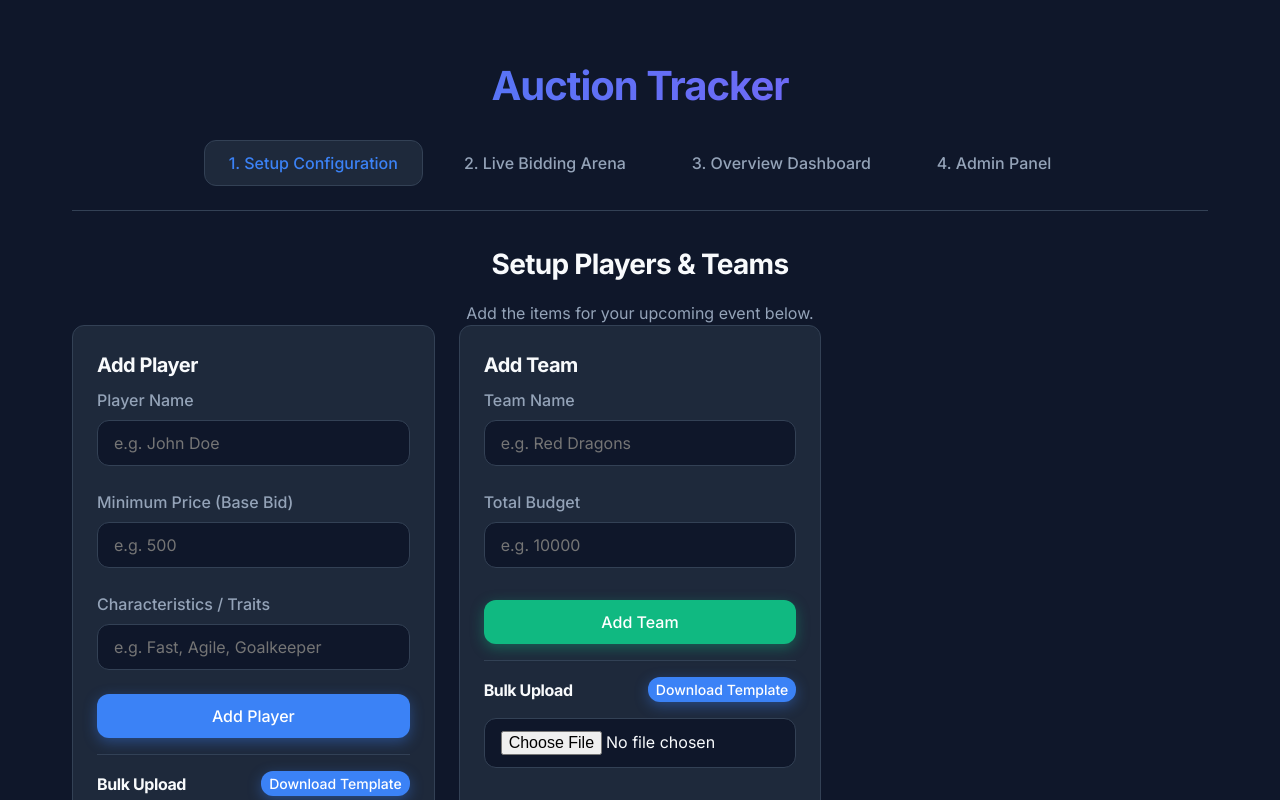
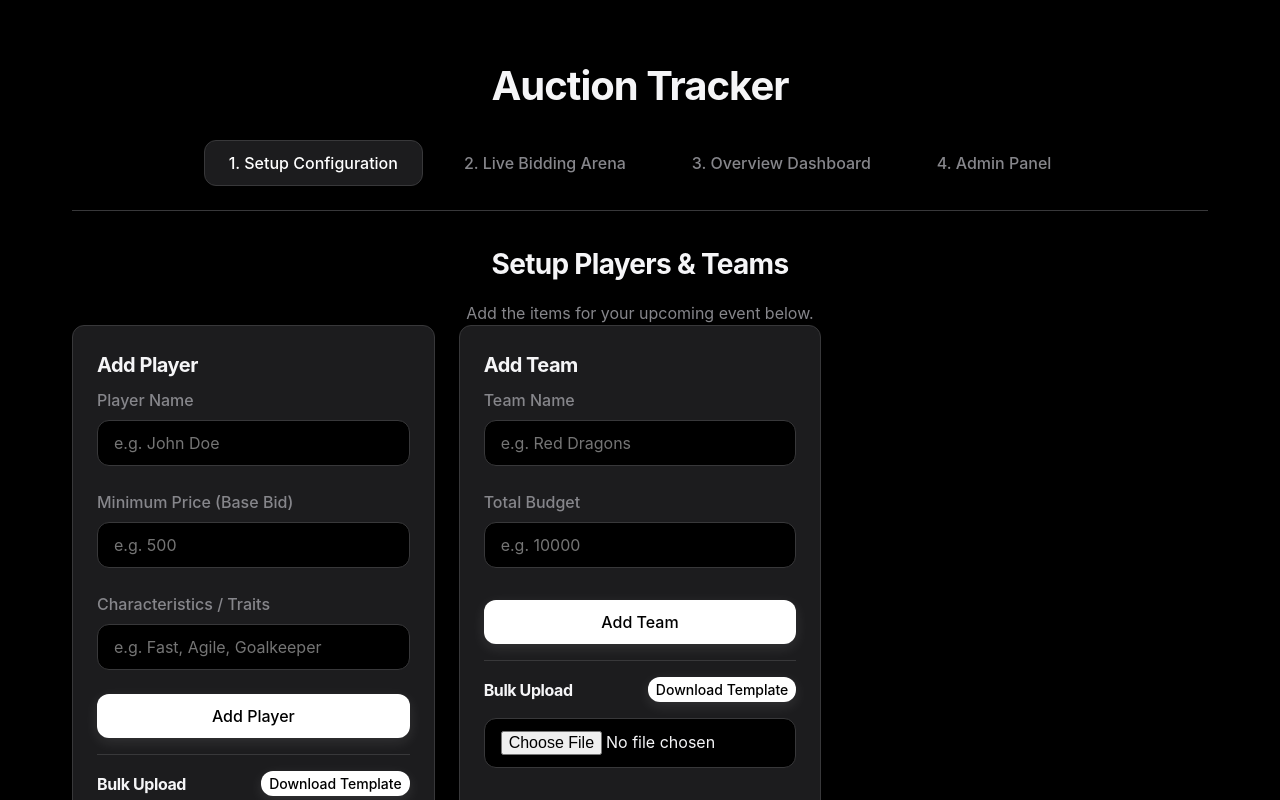
Before and after one commit to piyushagr11/betting_tracker, a React (Vite) app: page / in a window 1280 px wide. Shown: the top 800 px of the page. Built offline with nearby package versions, Linux system fonts and the light colour scheme.

Commit message:
Update font and color styles to Apple UI theme

```diff
--- a/src/index.css
+++ b/src/index.css
@@ -1,23 +1,23 @@
-@import url('https://fonts.googleapis.com/css2?family=Inter:wght@300;400;500;600;700&display=swap');
+/* Using standard Apple system fonts */
 
 :root {
-  /* Color Palette - Premium Dark Mode */
-  --bg-base: #0f172a;      /* slate-900 */
-  --bg-elevated: #1e293b;  /* slate-800 */
-  --bg-elevated-hover: #334155; /* slate-700 */
-  --text-primary: #f8fafc; /* slate-50 */
-  --text-secondary: #94a3b8; /* slate-400 */
+  /* Color Palette - Apple Style Black & White */
+  --bg-base: #000000;
+  --bg-elevated: #1c1c1e;
+  --bg-elevated-hover: #2c2c2e;
+  --text-primary: #f5f5f7;
+  --text-secondary: #86868b;
 
-  --primary: #3b82f6;      /* blue-500 */
-  --primary-hover: #2563eb;/* blue-600 */
-  --secondary: #10b981;    /* emerald-500 */
-  --secondary-hover: #059669; /* emerald-600 */
-  --accent: #8b5cf6;       /* violet-500 */
+  --primary: #ffffff;
+  --primary-hover: #e5e5ea;
+  --secondary: #ffffff;
+  --secondary-hover: #e5e5ea;
+  --accent: #ffffff;
 
-  --danger: #ef4444;       /* red-500 */
-  --success: #10b981;
+  --danger: #ff453a;
+  --success: #32d74b;
 
-  --border: #334155;
+  --border: #38383a;
   --radius: 12px;
   --transition: all 0.2s cubic-bezier(0.4, 0, 0.2, 1);
 }
@@ -29,7 +29,7 @@
 }
 
 body {
-  font-family: 'Inter', system-ui, sans-serif;
+  font-family: -apple-system, BlinkMacSystemFont, "SF Pro Display", "Segoe UI", Roboto, Helvetica, Arial, sans-serif;
   background-color: var(--bg-base);
   color: var(--text-primary);
   line-height: 1.5;
@@ -44,8 +44,8 @@ body {
 
 /* Glassmorphism utility */
 .glass {
-  background: rgba(30, 41, 59, 0.7);
-  backdrop-filter: blur(16px);
+  background: rgba(28, 28, 30, 0.7);
+  backdrop-filter: blur(20px);
   border: 1px solid rgba(255, 255, 255, 0.1);
   border-radius: var(--radius);
 }
@@ -65,7 +65,7 @@ h1, h2, h3, h4 {
   color: var(--text-primary);
 }
 
-h1 { font-size: 2.5rem; margin-bottom: 1.5rem; background: linear-gradient(to right, #3b82f6, #8b5cf6); -webkit-background-clip: text; color: transparent; }
+h1 { font-size: 2.5rem; margin-bottom: 1.5rem; color: var(--text-primary); }
 h2 { font-size: 1.75rem; margin-bottom: 1rem; }
 h3 { font-size: 1.25rem; margin-bottom: 0.5rem; }
 
@@ -87,35 +87,35 @@ button {
 
 .btn-primary {
   background: var(--primary);
-  color: white;
-  box-shadow: 0 4px 14px 0 rgba(59, 130, 246, 0.39);
+  color: #000000;
+  box-shadow: 0 4px 14px 0 rgba(255, 255, 255, 0.1);
 }
 
 .btn-primary:hover {
   background: var(--primary-hover);
   transform: translateY(-2px);
-  box-shadow: 0 6px 20px 0 rgba(59, 130, 246, 0.4);
+  box-shadow: 0 6px 20px 0 rgba(255, 255, 255, 0.2);
 }
 
 .btn-success {
   background: var(--secondary);
-  color: white;
-  box-shadow: 0 4px 14px 0 rgba(16, 185, 129, 0.39);
+  color: #000000;
+  box-shadow: 0 4px 14px 0 rgba(255, 255, 255, 0.1);
 }
 
 .btn-success:hover {
   background: var(--secondary-hover);
   transform: translateY(-2px);
-  box-shadow: 0 6px 20px 0 rgba(16, 185, 129, 0.4);
+  box-shadow: 0 6px 20px 0 rgba(255, 255, 255, 0.2);
 }
 
 .btn-danger {
   background: var(--danger);
   color: white;
-  box-shadow: 0 4px 14px 0 rgba(239, 68, 68, 0.39);
+  box-shadow: 0 4px 14px 0 rgba(255, 69, 58, 0.39);
 }
 .btn-danger:hover {
-  background: #dc2626;
+  background: #ff6961;
   transform: translateY(-2px);
 }
 
@@ -135,7 +135,7 @@ input, select {
 input:focus, select:focus {
   outline: none;
   border-color: var(--primary);
-  box-shadow: 0 0 0 3px rgba(59, 130, 246, 0.2);
+  box-shadow: 0 0 0 3px rgba(255, 255, 255, 0.2);
 }
 
 /* Forms */
@@ -260,7 +260,7 @@ input:focus, select:focus {
   border: 1px solid var(--border);
 }
 .badge-success {
-  background: rgba(16, 185, 129, 0.2);
+  background: rgba(50, 215, 75, 0.2);
   color: var(--success);
-  border-color: rgba(16, 185, 129, 0.4);
+  border-color: rgba(50, 215, 75, 0.4);
 }
```
